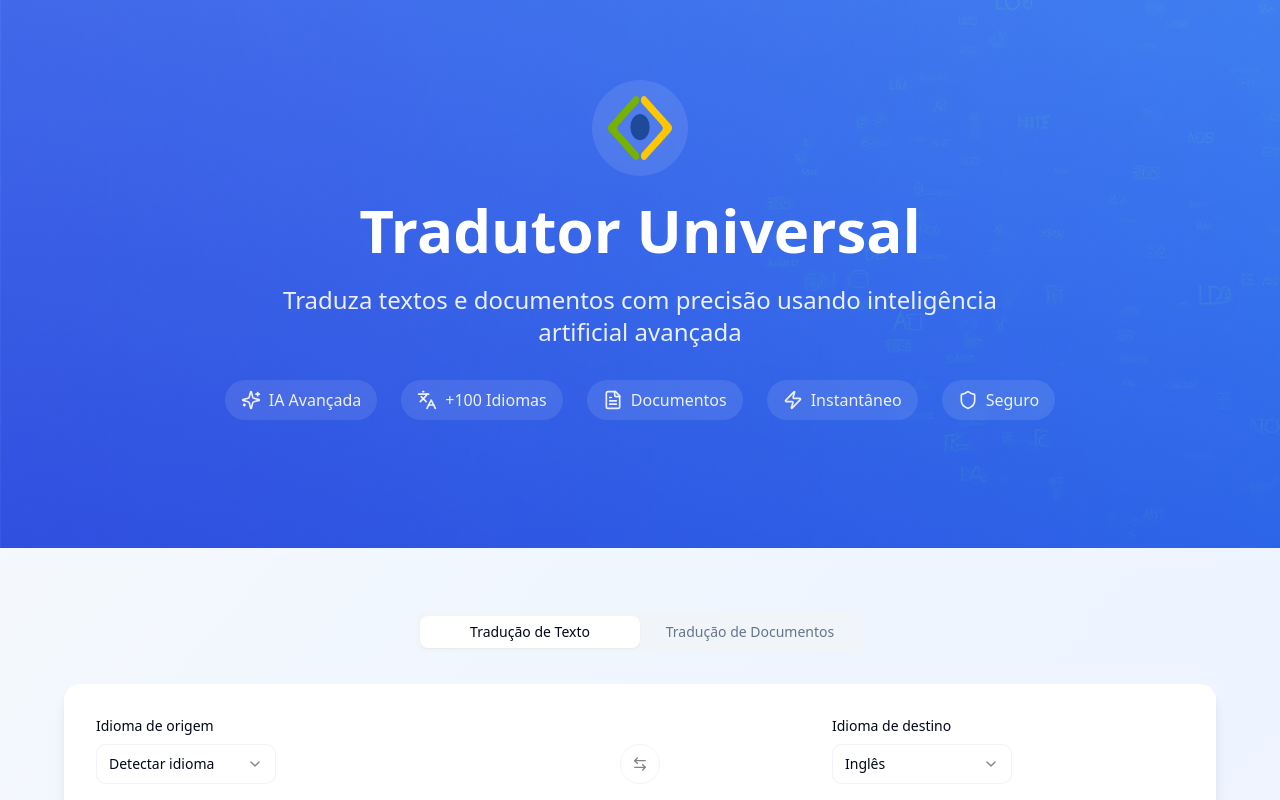
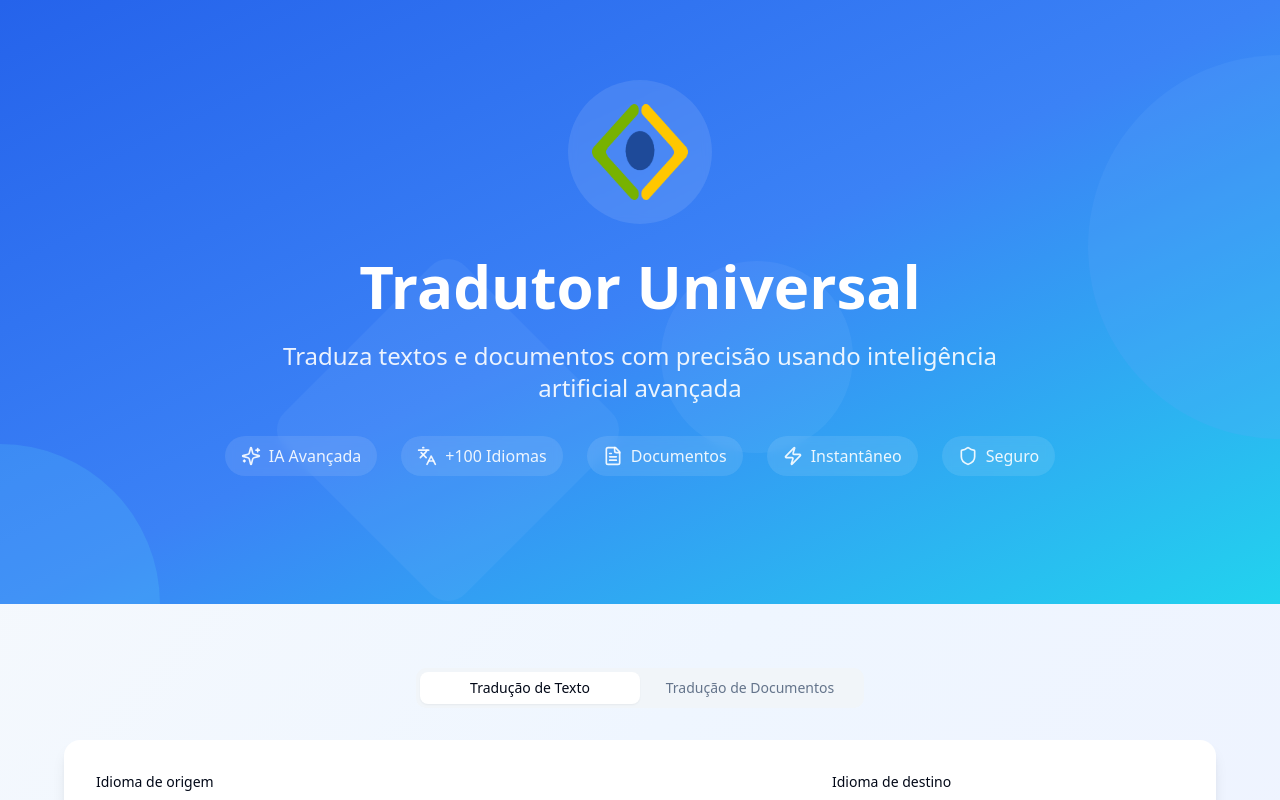
Before and after one commit to edimarnery/words-on-wings, a React (Vite) app: page / in a window 1280 px wide. Shown: the top 800 px of the page. Built offline with nearby package versions, Linux system fonts and the light colour scheme; the HTML template or start-up script is replaced by a standard one.

Commit message:
Refactor: Adjust layout and background

```diff
--- a/src/pages/Index.tsx
+++ b/src/pages/Index.tsx
@@ -45,18 +45,23 @@ const Index = () => {
     <div className="min-h-screen bg-gradient-to-br from-slate-50 via-blue-50 to-indigo-50">
       {/* Hero Section */}
       <section
-        className="relative py-20 px-4 text-center bg-cover bg-center bg-no-repeat"
-        style={{
-          backgroundImage: `linear-gradient(rgba(59, 130, 246, 0.8), rgba(37, 99, 235, 0.8)), url(${heroImage})`
-        }}
+        className="relative py-20 px-4 text-center bg-gradient-to-br from-blue-600 via-blue-500 to-cyan-400 overflow-hidden"
       >
-        <div className="container mx-auto">
-          <div className="flex justify-center mb-6">
-            <div className="p-4 bg-white/10 rounded-full backdrop-blur-sm">
+        {/* Geometric Background Elements */}
+        <div className="absolute inset-0">
+          <div className="absolute top-1/4 right-0 w-96 h-96 bg-blue-400/20 rounded-full transform translate-x-1/2 -translate-y-1/4"></div>
+          <div className="absolute bottom-0 left-0 w-80 h-80 bg-cyan-300/15 rounded-full transform -translate-x-1/2 translate-y-1/2"></div>
+          <div className="absolute top-1/2 left-1/4 w-64 h-64 bg-blue-300/10 transform rotate-45 rounded-3xl"></div>
+          <div className="absolute bottom-1/4 right-1/3 w-48 h-48 bg-white/5 rounded-full"></div>
+        </div>
+
+        <div className="container mx-auto relative z-10">
+          <div className="flex justify-center mb-8">
+            <div className="p-6 bg-white/10 rounded-full backdrop-blur-sm">
               <img
                 src="/lovable-uploads/14fb849f-db96-4ad5-9dae-81898934e0bd.png"
                 alt="Brazil Translations Logo"
-                className="h-16 w-16"
+                className="h-24 w-24"
               />
             </div>
           </div>
```
